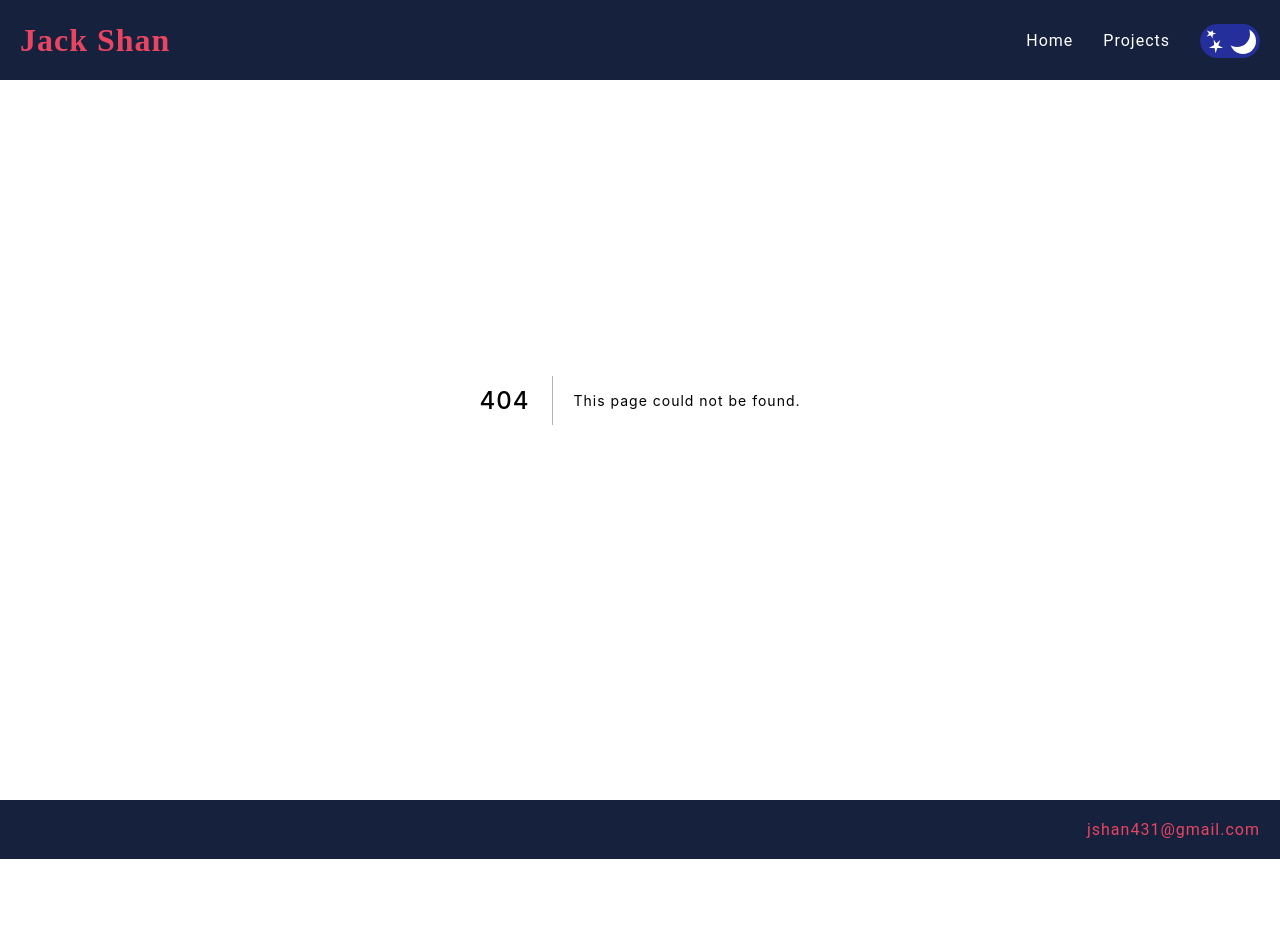
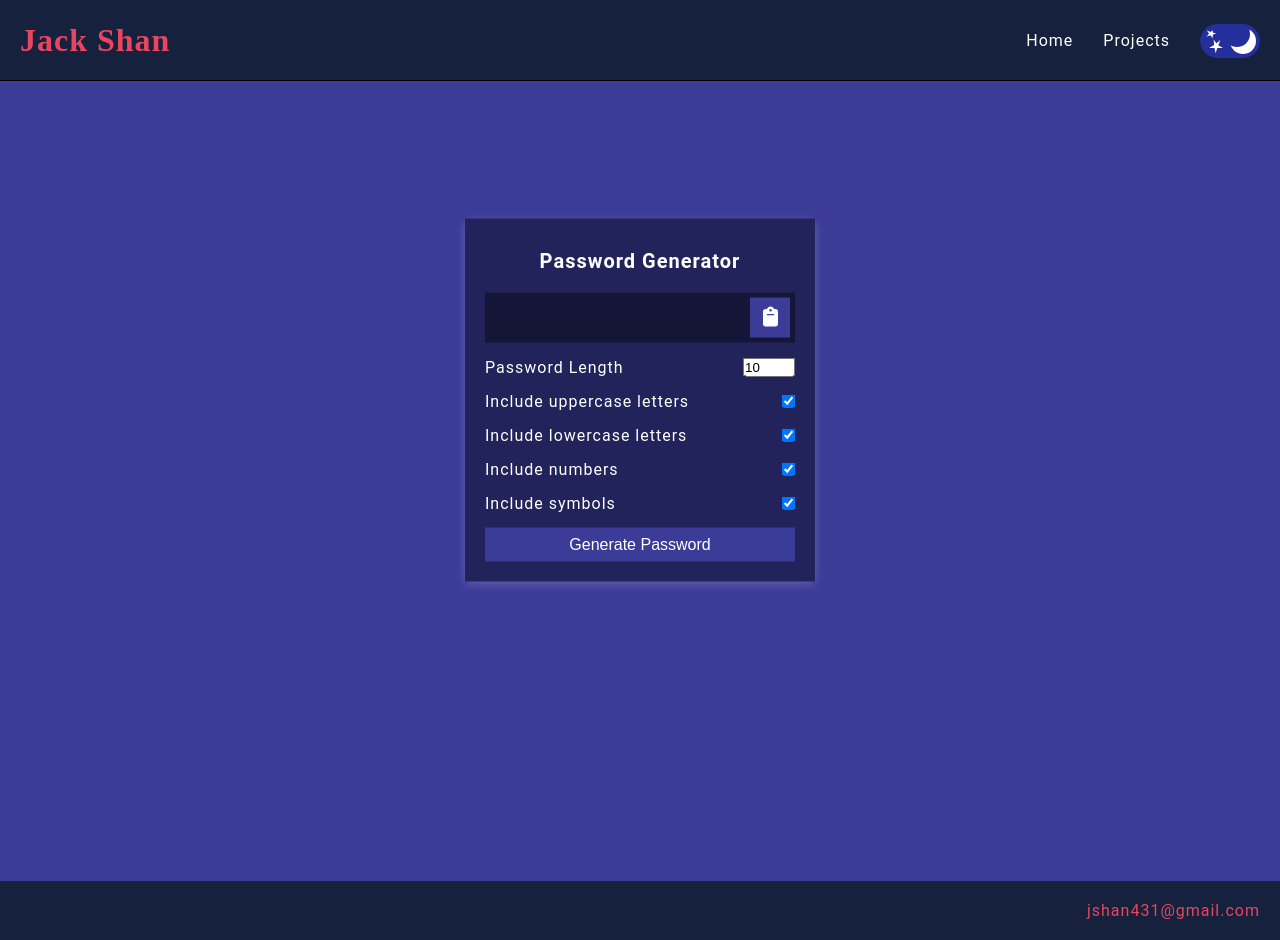
Before and after one commit to jshan431/portfolioV3, a Next.js app: page /projects/password-generator in a window 1280 px wide. Before the commit this address had no page. Before the commit the page ends 859 px from the top, so only its background shows below. Built offline with nearby package versions, Linux system fonts and the light colour scheme; a web font is replaced by a local one.

Commit message:
add password generator to projects

```diff
--- /dev/null
+++ b/pages/projects/password-generator/index.js
@@ -0,0 +1,135 @@
+import { useState, useRef} from 'react';
+import styles from '../../../styles/pages/projects/passwordGenerator.module.css';
+import { faClipboard } from '@fortawesome/free-solid-svg-icons'
+import { FontAwesomeIcon } from '@fortawesome/react-fontawesome'
+
+export default function passwordGenerator() {
+
+  const textAreaRef = useRef(null);
+
+  const [length, setLength] = useState(10)
+  const [incUppercase, setIncUppercase] = useState(true)
+  const [incLowercase, setIncLowercase] = useState(true)
+  const [incNumbers, setIncNumbers] = useState(true)
+  const [incSymbols, setIncSymbols] = useState(true)
+  const [password, setPassword] = useState("")
+
+  const getRandomLower = () => {
+    return String.fromCharCode(Math.floor(Math.random() * 26) + 97)
+  }
+
+  const getRandomUpper = () => {
+    return String.fromCharCode(Math.floor(Math.random() * 26) + 65)
+  }
+
+  const getRandomNumber = () => {
+    return String.fromCharCode(Math.floor(Math.random() * 10) + 48)
+  }
+
+  const getRandomSymbol = () => {
+    const symbols = '!@#$%^&*(){}[]=<>/,.'
+    return symbols[Math.floor(Math.random() * symbols.length)]
+  }
+
+  const randomFunc = {
+    lower: getRandomLower,
+    upper: getRandomUpper,
+    number: getRandomNumber,
+    symbol: getRandomSymbol
+  }
+
+  const lengthHandler = (event) => {
+    setLength(event.target.value)
+  }
+
+  const generatePasswordHandler = () => {
+    const pwLength = length
+    const hasUpper = incUppercase
+    const hasLower = incLowercase
+    const hasNumber = incNumbers
+    const hasSymbol = incSymbols
+    setPassword(generatePassword(hasLower, hasUpper, hasNumber, hasSymbol, pwLength))
+    //console.log(generatePassword(hasLower, hasUpper, hasNumber, hasSymbol, pwLength))
+  }
+
+  const generatePassword = (lower, upper, number, symbol, length) => {
+    let generatedPassword = ''
+    const typesCount = lower + upper + number + symbol
+    const typesArr = [{lower}, {upper}, {number}, {symbol}].filter(item => Object.values(item)[0])
+    if(typesCount === 0) {
+      return ''
+    }
+    for(let i = 0; i < length; i += typesCount) {
+      typesArr.forEach(type => {
+          const funcName = Object.keys(type)[0]
+          generatedPassword += randomFunc[funcName]()
+      })
+    }
+
+    const finalPassword = generatedPassword.slice(0, length)
+
+    return finalPassword
+  }
+
+  const incUppercaseHandler = () => {
+    setIncUppercase(prev => (!prev))
+  }
+
+  const incLowercaseHandler = () => {
+    setIncLowercase(prev => (!prev))
+  }
+
+  const incNumbersHandler = () => {
+    setIncNumbers(prev => (!prev))
+  }
+
+  const incSymbolsHandler = () => {
+    setIncSymbols(prev => (!prev))
+  }
+
+  const clipboardHandler = (e) => {
+    textAreaRef.current.select();
+    document.execCommand('copy');
+    alert('Password copied to clipboard!')
+  }
+
+  return (
+    <div className={styles.container}>
+      <div className={styles.passwordGeneratorContainer}>
+        <h2>Password Generator</h2>
+        <div className={styles.resultContainer}>
+          {/* <span>{password}</span> */}
+          <input ref={textAreaRef} type="text" value={password} className={styles.result} maxLength="20"/>
+          <button className={styles.btn} id="clipboard" onClick={clipboardHandler}>
+            <FontAwesomeIcon icon={faClipboard} />
+          </button>
+        </div>
+        <div className="settings">
+          <div className={styles.setting}>
+            <label>Password Length</label>
+            <input type="number" id="length" min="4" max="20" value={length} onChange={lengthHandler}/>
+          </div>
+          <div className={styles.setting}>
+            <label>Include uppercase letters</label>
+            <input type="checkbox" id="uppercase" checked={incUppercase} onChange={incUppercaseHandler}/>
+          </div>
+          <div className={styles.setting}>
+            <label>Include lowercase letters</label>
+            <input type="checkbox" id="lowercase" checked={incLowercase} onChange={incLowercaseHandler}/>
+          </div>
+          <div className={styles.setting}>
+            <label>Include numbers</label>
+            <input type="checkbox" id="numbers" checked={incNumbers} onChange={incNumbersHandler}/>
+          </div>
+          <div className={styles.setting}>
+            <label>Include symbols</label>
+            <input type="checkbox" id="symbols" checked={incSymbols} onChange={incSymbolsHandler}/>
+          </div>
+        </div>
+        <button className={styles.btn + " " + styles.btnLarge} id="generate" onClick={generatePasswordHandler}>
+          Generate Password
+        </button>
+      </div>
+    </div>
+  )
+}
--- /dev/null
+++ b/styles/pages/projects/passwordGenerator.module.css
@@ -0,0 +1,88 @@
+.container {
+  margin-top: 8.05rem;
+  min-height: 100vh;
+  background-color: #3b3b98;
+  color: #fff;
+  display: flex;
+  flex-direction: column;
+  align-items: center;
+  justify-content: center;
+  overflow: hidden;
+  padding: 10px;
+}
+
+.passwordGeneratorContainer{
+  background-color: #23235b;
+  box-shadow: 0px 2px 10px rgba(255, 255, 255, 0.2);
+  padding: 20px;
+  width: 350px;
+  max-width: 100%;
+  transform: translateY(-8.05rem);
+}
+
+.passwordGeneratorContainer h2{
+  margin: 10px 0 20px;
+  text-align: center;
+  font-size: 2rem;
+}
+
+.resultContainer {
+  background-color: rgba(0, 0, 0, 0.4);
+  display: flex;
+  justify-content: flex-start;
+  align-items: center;
+  position: relative;
+  font-size: 18px;
+  letter-spacing: 1px;
+  padding: 12px 10px;
+  height: 50px;
+  width: 100%;
+}
+
+.resultContainer .result {
+  word-wrap: break-word;
+  max-width: calc(100% - 40px);
+  overflow-y: scroll;
+  height: 100%;
+  background-color: transparent;
+  color: #fff;
+  border: none;
+}
+.resultContainer .result:focus {
+  outline: none;
+}
+
+#result::-webkit-scrollbar {
+  width: 1rem;
+}
+
+.resultContainer .btn {
+  position: absolute;
+  top: 5px;
+  right: 5px;
+  width: 40px;
+  height: 40px;
+  font-size: 20px;
+}
+
+.btn {
+  border: none;
+  background-color: #3b3b98;
+  color: #fff;
+  font-size: 16px;
+  padding: 8px 12px;
+  cursor: pointer;
+}
+
+.btnLarge {
+  display: block;
+  width: 100%;
+}
+
+.setting {
+  display: flex;
+  justify-content: space-between;
+  align-items: center;
+  margin: 15px 0;
+  font-size: 1.6rem;
+}
```
Also changed, not shown: public/data/projects.js (+7 -0 lines), public/images/projects/passwordGenerator.png (added).
